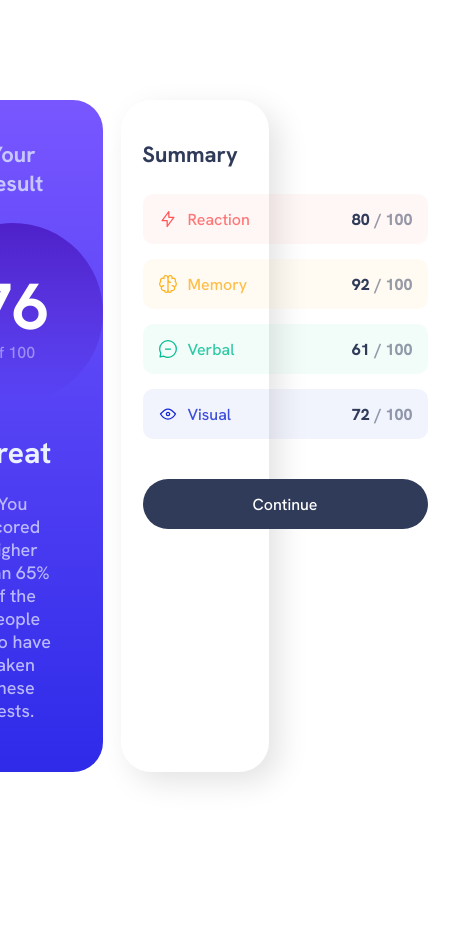
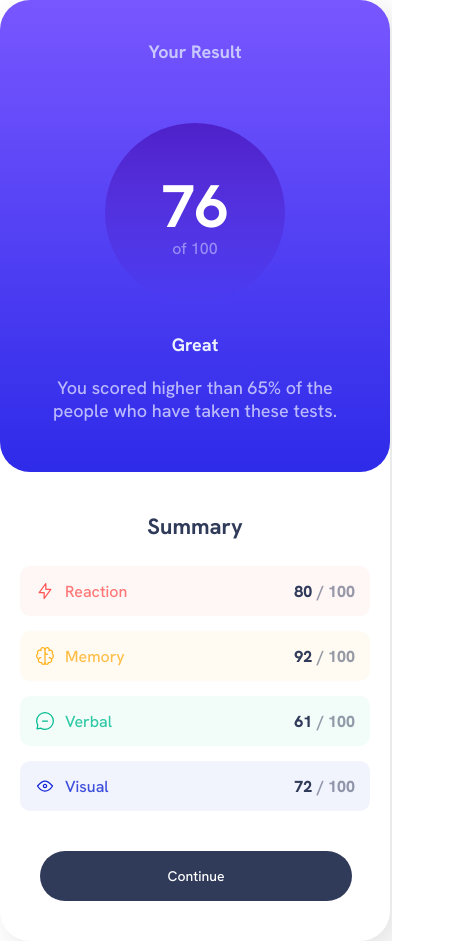
Before and after one commit to Naygel22/Score-App-Visual, a plain HTML site: page index2.html in a window 390 px wide. Shown: the whole page, 468 px wide, since content can reach past the window. Before the commit the page ends 844 px from the top, so only its background shows below. Drawn offline with Linux system fonts and the light colour scheme.

Commit message:
mobile phones display

```diff
--- a/style.css
+++ b/style.css
@@ -196,3 +196,49 @@ body {
   cursor: pointer;
   font-size: 16px;
 }
+
+/* Media queries dla ekranów o szerokości maksymalnie 600px */
+@media screen and (max-width: 600px) {
+  .app {
+    width: 100%;
+    margin: 0 auto;
+    flex-direction: column;
+  }
+
+  .leftArea,
+  .rightArea {
+    width: 100%;
+  }
+
+  .circle {
+    margin-top: 20px;
+  }
+
+  .userMainScore {
+    font-size: 60px;
+  }
+
+  .yourResultText,
+  .outcomeShortText,
+  .resultDescription {
+    font-size: 18px;
+  }
+
+  .summaryText {
+    margin-right: 0;
+    margin-left: 0;
+  }
+
+  .reactionBar,
+  .memoryBar,
+  .verbalBar,
+  .visualBar {
+    margin-left: 20px;
+    margin-right: 20px;
+  }
+
+  .continueButton {
+    font-size: 14px;
+    width: 80%;
+  }
+}
```
